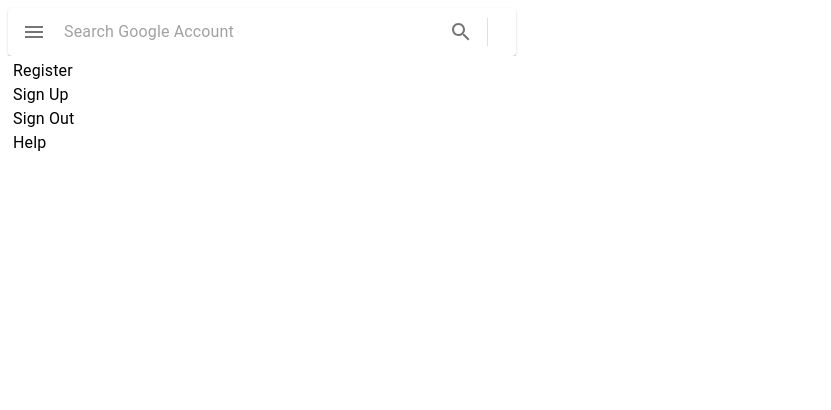
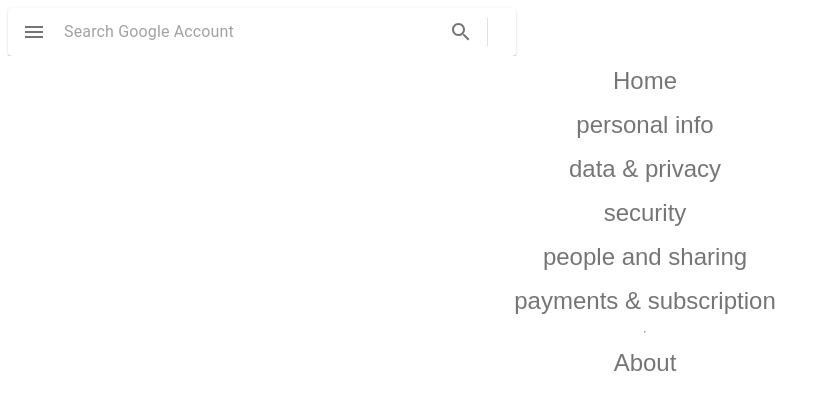
Before and after one commit to X-maker-cpu/bit, a Next.js app: page /myaccount in a window 1280 px wide. Shown: the top 410 px of the page, without its empty margins (0-831 px from the left). Built offline with nearby package versions, Linux system fonts and the light colour scheme.

Commit message:
I changed left to buttons

```diff
--- a/pages/myaccount.js
+++ b/pages/myaccount.js
@@ -43,10 +43,16 @@
 
       </Box>
       <Box component="form" sx={{p:'3px 5px',display:'grid',left:'20%',width:'100%',backgroundColor:'white'}}>
-        <Typography>Register</Typography>
-        < Typography>Sign Up</Typography>
-        < Typography>Sign Out</Typography>
-        < Typography>Help</Typography>
+       <IconButton>Home</IconButton>
+       <IconButton>personal info</IconButton>
+       <IconButton>data & privacy</IconButton>
+       <IconButton>security</IconButton>
+       <IconButton>people and sharing</IconButton>
+       <IconButton>payments & subscription</IconButton>
+       <hr/>
+       <IconButton>About</IconButton>
+
+
       </Box>
     </>
   );
```
